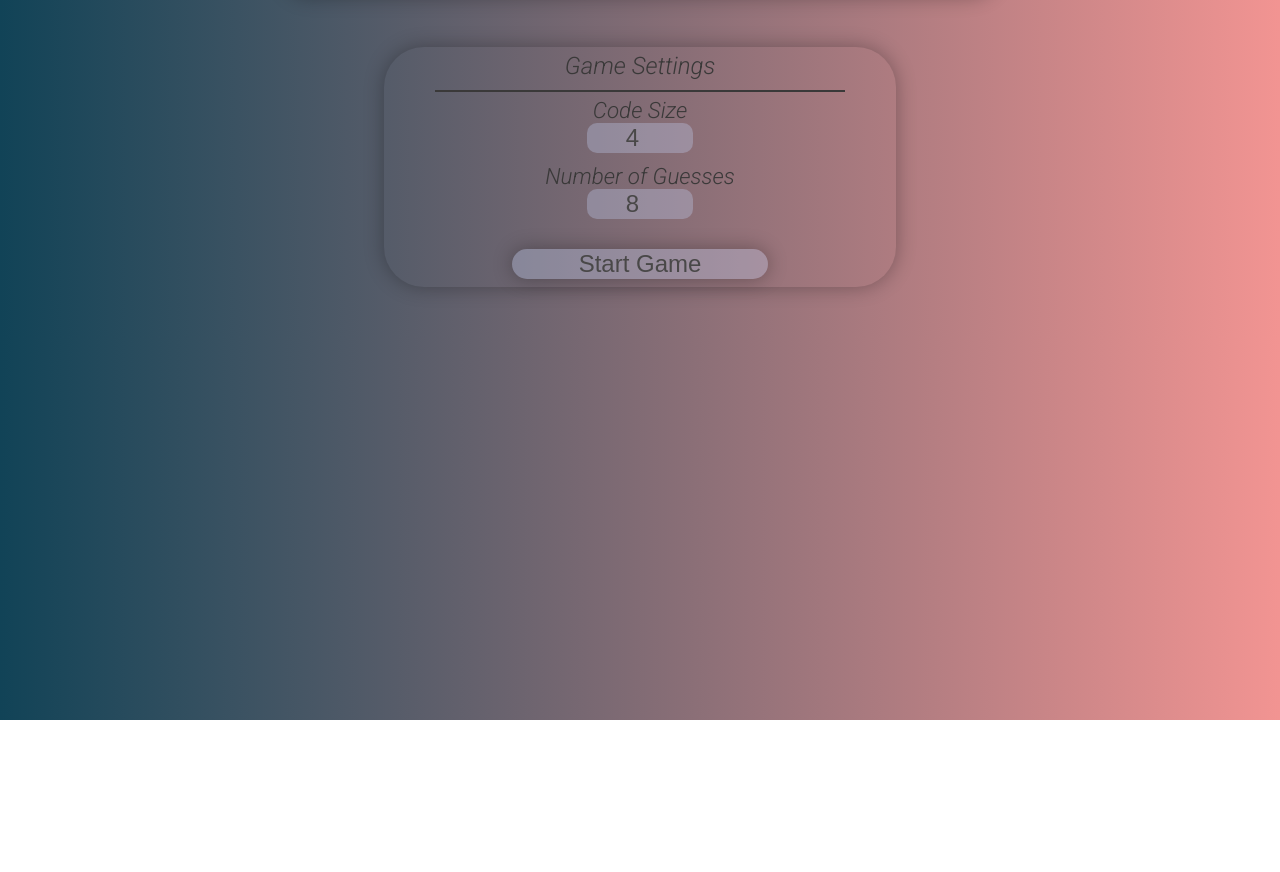
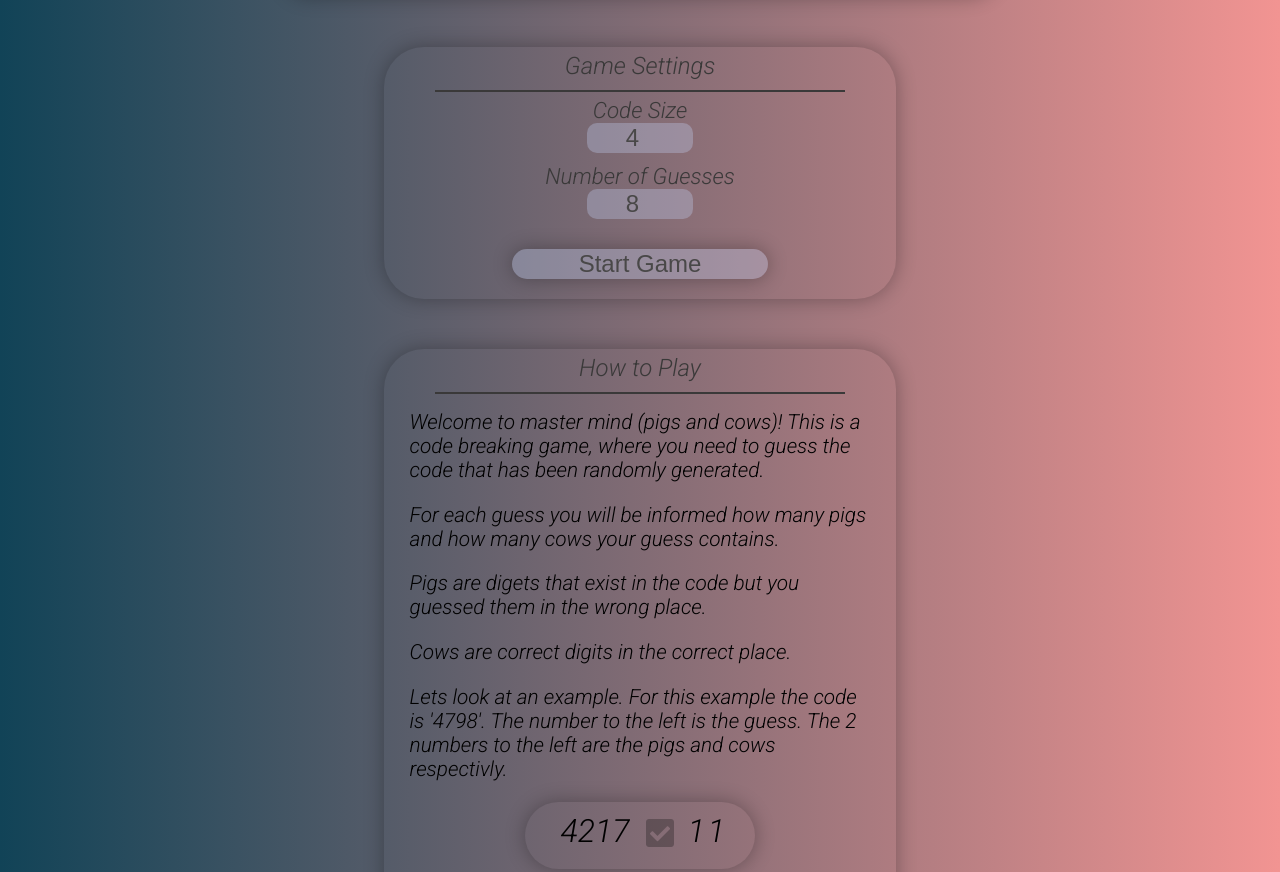
Before and after one commit to Outige/mastermind-js, a plain HTML site: page index.html in a window 1280 px wide. Shown: the part 80-952 px from the top of the page. Before the commit the page ends 800 px from the top, so only its background shows below. Drawn offline with Linux system fonts and the light colour scheme.

Commit message:
:sparkles: scuffed rules

```diff
--- a/Settings.js
+++ b/Settings.js
@@ -3,7 +3,8 @@ export default class Settings {
         console.log('setings');
     }
 
-    loadSettingsForm(documnet) {
+    loadSettingsForm() {
+        /* Settings */
         let body = document.getElementsByTagName('body')[0];
         let gameContainer = document.querySelector('.game-container');
 
@@ -36,6 +37,91 @@ export default class Settings {
         startGameInput.type = 'button';
         startGameInput.value = 'Start Game';
 
+        /* Rules */
+        let rulesContainer = document.createElement('div');
+        rulesContainer.classList.add('rules-container');
+
+        let rulesTitle = document.createElement('div');
+        rulesTitle.classList.add('settings-title');
+        rulesTitle.innerText = 'How to Play';
+
+        let rulesExplanation0 = document.createElement('div');
+        rulesExplanation0.classList.add('rules-explanation');
+        rulesExplanation0.innerHTML = `
+            <p>
+            Welcome to master mind (pigs and cows)! This is a code breaking game,
+            where you need to guess the code that has been randomly generated.<br>
+            </p>
+
+            <p>
+            For each guess you will be informed how many pigs and how many cows your
+            guess contains.
+            </p>
+
+            <p>
+            Pigs are digets that exist in the code but you guessed them in the wrong
+            place.
+            </p>
+
+            <p>
+            Cows are correct digits in the correct place.
+            </p>
+
+            <p>
+                Lets look at an example. For this example the code is '4798'.
+                The number to the left is the guess. The 2 numbers to the left are the pigs
+                and cows respectivly.
+            </p>
+            <div>
+                <ul class="code-list">
+                    <li class="code-list-item past-code">
+                        <div class="code-input">4217</div>
+                        <button class="confirm-code-btn" disabled=""><i class="fas fa-check-square"></i></button>
+                        <div class="pig">1</div><div class="cow">1</div>
+                    </li>
+                </ul>
+            </div>
+
+            <div class="rules-explanation">
+                <p>
+                    We have 1 cow. That is both codes start with 4. We also have 1 pig. That is
+                    both codes contain 7, but the 7 in the guessed code is in the wrong location.
+                </p>
+
+                <p>
+                    The game board will vary based on your game settings (although we
+                    suggest you use the defaults).
+                </p>
+            </div>
+        `;
+
+{/* <div class="rules-explanation">
+
+                </div>
+                <div>
+                    <ul class="code-list">
+                        <li class="code-list-item past-code">
+                            <div class="code-input">4217</div>
+                            <button class="confirm-code-btn" disabled=""><i class="fas fa-check-square"></i></button>
+                            <div class="pig">1</div><div class="cow">1</div>
+                        </li>
+                    </ul>
+                </div>
+
+                <div class="rules-explanation">
+                    <p>
+                        We have 1 cow. That is both codes start with 4. We also have 1 pig. That is
+                        both codes contain 7, but the 7 in the guessed code is in the wrong location.
+                    </p>
+
+                    <p>
+                        The game board will vary based on your game settings (although we
+                        suggest you use the defaults).
+                    </p>
+                </div>
+            </div>
+        </div> */}
+
         codeWidth.appendChild(codeWidthLabel);
         codeWidth.appendChild(codeWidthInput);
         codeHeight.appendChild(codeHeightLabel);
@@ -45,12 +131,14 @@ export default class Settings {
         settingsForm.appendChild(codeWidth);
         settingsForm.appendChild(codeHeight);
         settingsForm.appendChild(startGame);
+        rulesContainer.appendChild(rulesTitle);
+        rulesContainer.appendChild(rulesExplanation0);
 
         gameContainer.remove();
         gameContainer = document.createElement('div');
         gameContainer.classList.add('game-container');
         gameContainer.appendChild(settingsForm);
-        console.log(settingsForm);
+        gameContainer.appendChild(rulesContainer);
         body.appendChild(gameContainer);
 
 //     <div class="settings-form">
--- a/app.js
+++ b/app.js
@@ -31,6 +31,8 @@ function startButtonOnClick() {
         currentInput.addEventListener('click', setDeafaultCurrentInput);
         currentInput.addEventListener('keypress', lookForReturnKeyPress);
         console.log(`code: ${game.code}`);
+        /* hard code out rules */
+        document.getElementsByClassName('rules-container')[0].style.display = 'none';
     }
 }
 
--- a/index.html
+++ b/index.html
@@ -19,7 +19,58 @@
         </header>
 
         <div class="game-container">
+            <div class="rules-container">
+                <div class="settings-title">
+                    How to play
+                </div>
+                <div class="rules-explanation">
+                    <p>
+                    Welcome to master mind (pigs and cows)! This is a code breaking game,
+                    where you need to guess the code that has been randomly generated.
+                    </p>
 
+                    <p>
+                    For each guess you will be informed how many pigs and how many cows your
+                    guess contains.
+                    </p>
+
+                    <p>
+                    Pigs are digets that exist in the code but you guessed them in the wrong
+                    place.
+                    </p>
+
+                    <p>
+                    Cows are correct digits in the correct place.
+                    </p>
+
+                    <p>
+                        Lets look at an example. For this example the code is '4798'.
+                        The number to the left is the guess. The 2 numbers to the left are the pigs
+                        and cows respectivly.
+                    </p>
+                </div>
+                <div>
+                    <ul class="code-list">
+                        <li class="code-list-item past-code">
+                            <div class="code-input">4217</div>
+                            <button class="confirm-code-btn" disabled=""><i class="fas fa-check-square"></i></button>
+                            <div class="pig">1</div><div class="cow">1</div>
+                        </li>
+                    </ul>
+                </div>
+
+                <div class="rules-explanation">
+                    <p>
+                        We have 1 cow. That is both codes start with 4. We also have 1 pig. That is
+                        both codes contain 7, but the 7 in the guessed code is in the wrong location.
+                    </p>
+
+                    <p>
+                        The game board will vary based on your game settings (although we
+                        suggest you use the defaults).
+                    </p>
+                </div>
+            </div>
         </div>
 
     </div>
--- a/style.css
+++ b/style.css
@@ -34,7 +34,6 @@ header h1 {
 
 .settings-form {
     width: 40%;
-    height: 240px;
     margin: 50px auto;
     box-shadow: 0 0 20px 0 rgba(0, 0, 0, 0.3);
     border-radius: 40px;
@@ -76,6 +75,7 @@ header h1 {
 .start-game {
     text-align: center;
     margin-top: 30px;
+    padding-bottom: 20px;
 }
 
 .start-game input {
@@ -94,7 +94,26 @@ header h1 {
     background-color: rgba(200, 214, 250, 0.5);
 }
 
-/* Game settings */
+/*
+    Rules
+*/
+.rules-container {
+    width: 40%;
+    margin: 50px auto;
+    box-shadow: 0 0 20px 0 rgba(0, 0, 0, 0.3);
+    border-radius: 40px;
+}
+
+.rules-explanation {
+    font-size: 1.3rem;
+    width: 90%;
+    margin: 0 auto;
+    padding-bottom: 20px;
+}
+
+/*
+    Game settings
+*/
 ul {
     padding: 0;
 }
```
